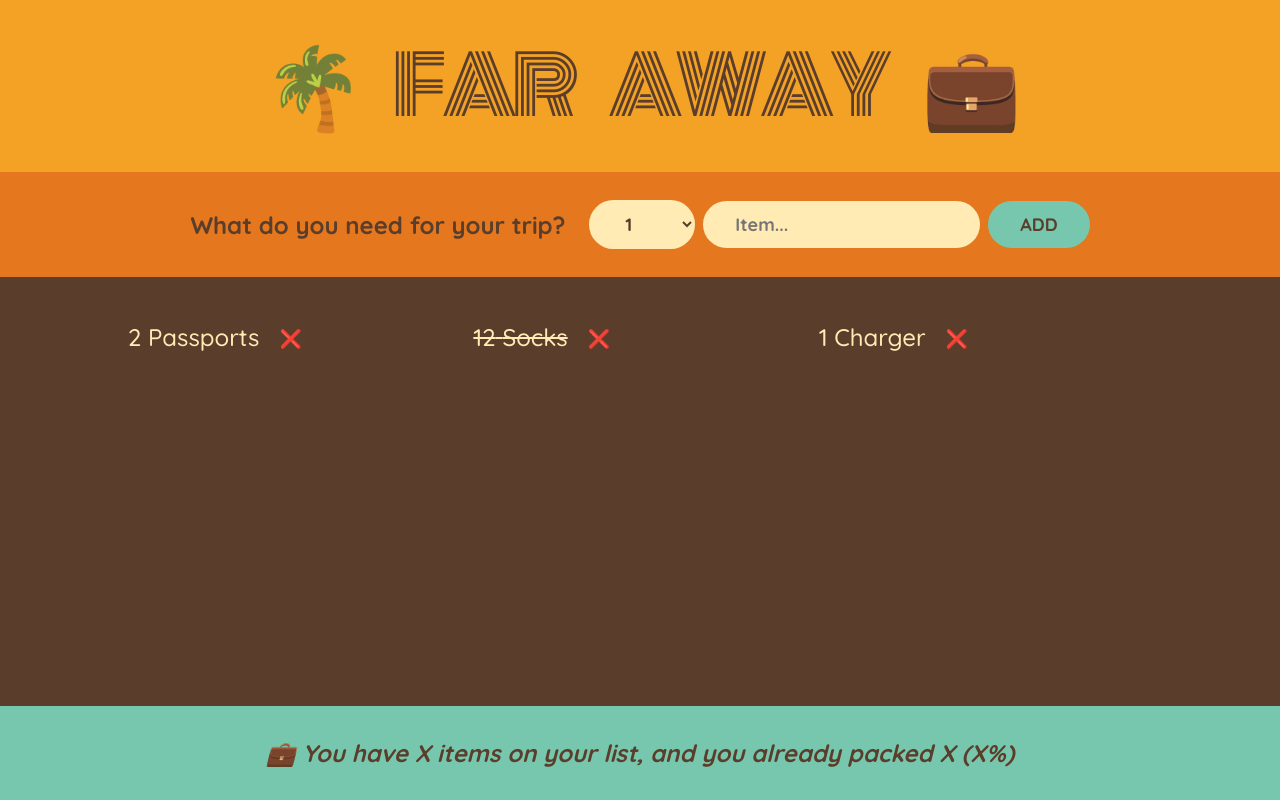
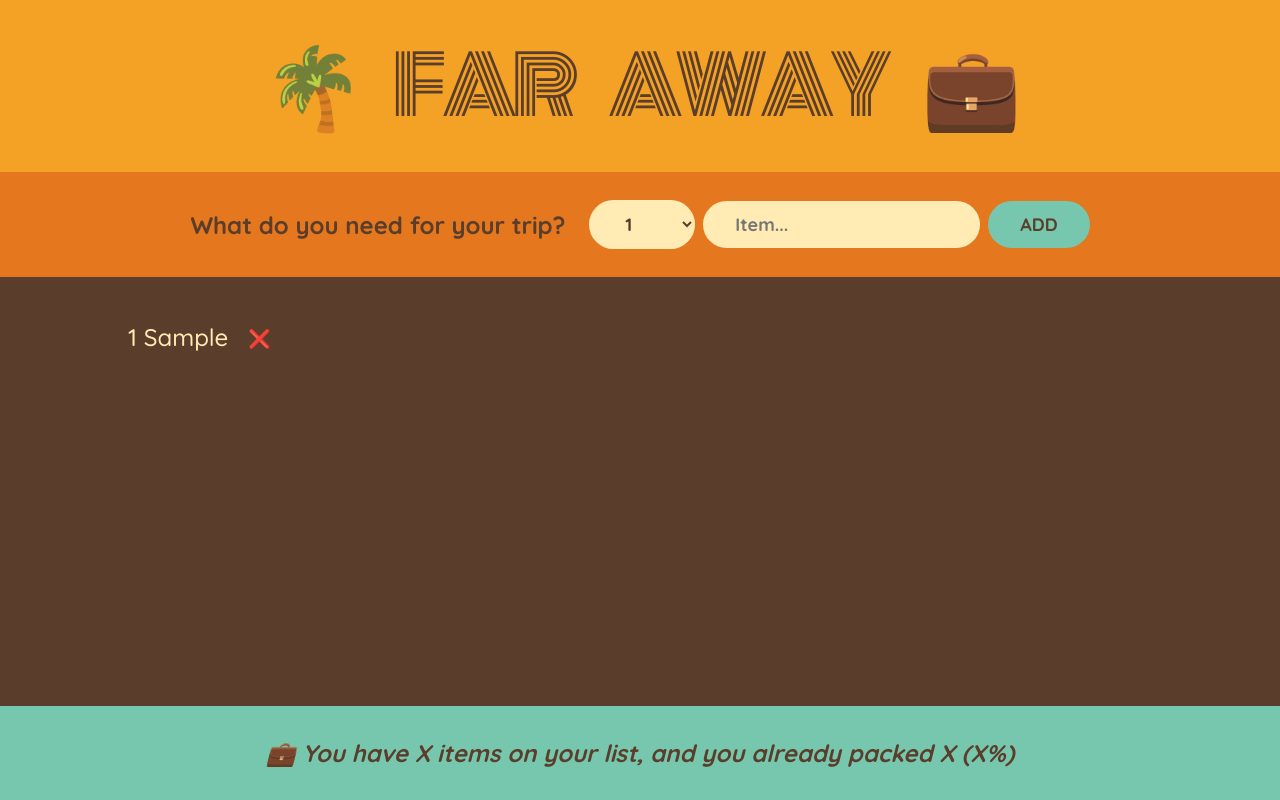
Before and after one commit to camkol/travel-list, a React (Create React App) app: page / in a window 1280 px wide. Both pictures are taken after typing "Sample" into the empty fields and a click on the button "ADD". Built offline with nearby package versions, Linux system fonts and the light colour scheme.

Commit message:
Update App.js

```diff
--- a/src/App.js
+++ b/src/App.js
@@ -1,17 +1,27 @@
 import { useState } from "react";
 
-const initialItems = [
-  { id: 1, description: "Passports", quantity: 2, packed: false },
-  { id: 2, description: "Socks", quantity: 12, packed: true },
-  { id: 3, description: "Charger", quantity: 1, packed: false },
-];
+// const initialItems = [
+//   { id: 1, description: "Passports", quantity: 2, packed: false },
+//   { id: 2, description: "Socks", quantity: 12, packed: true },
+//   { id: 3, description: "Charger", quantity: 1, packed: false },
+// ];
 
 export default function App() {
+  const [items, setItems] = useState([]);
+
+  function handleAddItems(item) {
+    setItems((items) => [...items, item]);
+  }
+
+  function handleDeleteItem(id) {
+    setItems((items) => items.filter((item) => item.id !== id));
+  }
+
   return (
     <div className="app">
       <Logo />
-      <Form />
-      <PackingList />
+      <Form onAddItems={handleAddItems} />
+      <PackingList items={items} onDeleteItem={handleDeleteItem} />
       <Stats />
     </div>
   );
@@ -21,7 +31,7 @@
   return <h1>🌴 Far Away 💼</h1>;
 }
 
-function Form() {
+function Form({ onAddItems }) {
   const [description, setDescription] = useState("");
   const [quantity, setQuantity] = useState(1);
 
@@ -32,6 +42,8 @@
 
     const newItem = { description, quantity, packed: false, id: Date.now() };
     console.log(newItem);
+
+    onAddItems(newItem);
 
     setDescription("");
     setQuantity(1);
@@ -61,25 +73,25 @@
   );
 }
 
-function PackingList() {
+function PackingList({ items, onDeleteItem }) {
   return (
     <div className="list">
       <ul>
-        {initialItems.map((item) => (
-          <Item item={item} key={item.id} />
+        {items.map((item) => (
+          <Item item={item} onDeleteItem={onDeleteItem} key={item.id} />
         ))}
       </ul>
     </div>
   );
 }
 
-function Item({ item }) {
+function Item({ item, onDeleteItem }) {
   return (
     <li>
       <span style={item.packed ? { textDecoration: "line-through" } : {}}>
         {item.quantity} {item.description}
       </span>{" "}
-      <button>❌</button>
+      <button onClick={() => onDeleteItem(item.id)}>❌</button>
     </li>
   );
 }
```
